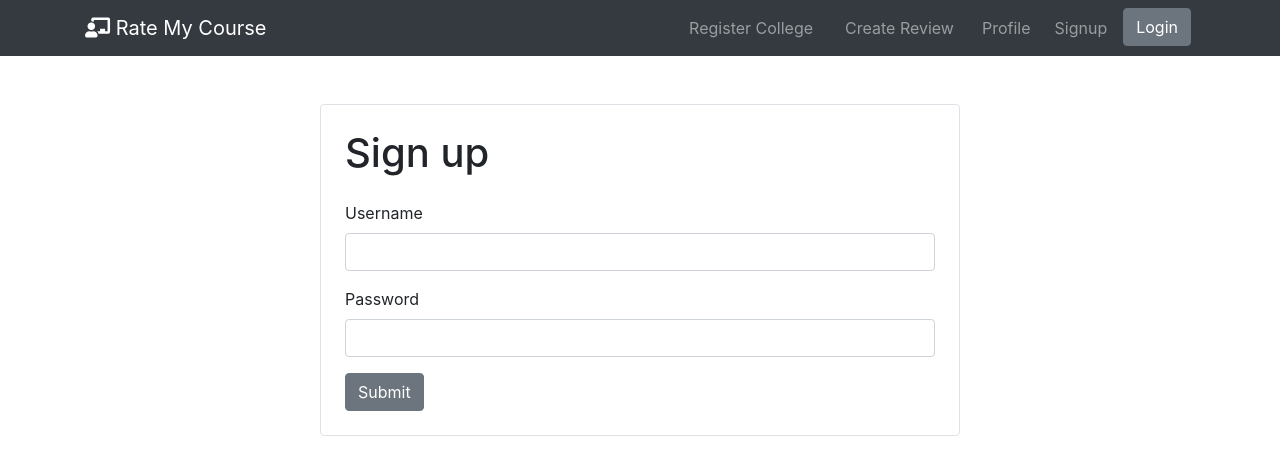
After one commit to Alexander-Molotkov/Rate-My-Course, a Node server app: page /signup in a window 1280 px wide. The commit adds this page. Shown: the top 475 px of the page. Run offline with Node 20, Linux system fonts and the light colour scheme; some libraries are stand-ins or nearby versions.

Commit message:
Add signup and main routes

```diff
--- a/app.js
+++ b/app.js
@@ -9,7 +9,11 @@ app.engine("handlebars", handlebars.engine);
 app.set("view engine", "handlebars");
 app.set("port", 7005);
 
-// SHOW ROUTE for main page
+// ----------------------------------------------
+// HOME PAGE
+// ----------------------------------------------
+
+// READ ROUTE for main page
 app.get("/", function(req, res, next){
 	var context = {};
 	var queryString = `SELECT * FROM Colleges;`;
@@ -24,7 +28,11 @@ app.get("/", function(req, res, next){
 	});
 });
 
-// SHOW ROUTE for profiles
+// ----------------------------------------------
+// PROFILE PAGE
+// ----------------------------------------------
+
+// READ ROUTE for profiles
 app.get("/profile", function(req, res, next){
 	var context = {};
 	var queryString = `SELECT Authors.username,
@@ -55,11 +63,14 @@ app.get("/profile", function(req, res, next){
 	});
 });
 
-// SHOW ROUTE for Register College
+// ----------------------------------------------
+// REGISTER COLLEGE PAGE
+// ----------------------------------------------
+
+// READ ROUTE for Register College
 app.get("/newcollege", function(req, res, next){
 	res.render("newcollege");
 });
-
 // CREATE ROUTE for Colleges
 app.post("/newcollege", function(req, res, next){
 	var queryString = `INSERT INTO Colleges(collegeName, state)
@@ -76,7 +87,32 @@ app.post("/newcollege", function(req, res, next){
 	});
 });
 
+// ----------------------------------------------
+// SIGNUP PAGE
+// ----------------------------------------------
+
+// READ ROUTE for Signup
+app.get("/signup", function(req, res, next){
+	res.render("signup");
+});
+// CREATE ROUTE for Signup
+app.post("/signup", function(req, res, next){
+	var queryString = `INSERT INTO Authors(username, password) VALUES (?, ?);`;
+	var newAuthor = [req.body.username, req.body.password];
+
+	console.log(req.body);
+	mysql.pool.query(queryString, newAuthor, function(err, rows, fields){
+		if(err){
+			next(err);
+			return;
+		}
+		res.redirect("/");
+	});
+});
+
+// ----------------------------------------------
 // ERROR HANDLING
+// ----------------------------------------------
 app.use(function (req, res) {
 	res.status(404);
 	res.render("404");
--- a/views/layouts/main.handlebars
+++ b/views/layouts/main.handlebars
@@ -34,7 +34,7 @@
                         <a class="nav-link" href="/profile">Profile</a>
                     </li>
                     <li class="nav-item mx-1">
-                        <a class="nav-link" href="signup.html">Signup</a>
+                        <a class="nav-link" href="/signup">Signup</a>
                     </li>
                     <li class="nav-item mx-1">
                         <button type="button" class="btn btn-secondary" id="login">Login</button>
--- /dev/null
+++ b/views/signup.handlebars
@@ -0,0 +1,16 @@
+<div class="container border rounded my-5 w-50 p-4">
+    <h1 class="mb-4">Sign up</h1>
+
+    <form action="/signup" method="POST">
+        <div class="form-group">
+            <label for="course">Username</label>
+            <input type="text" class="form-control" name="username" id="username" required>
+        </div>
+        <div class="form-group">
+            <label for="course">Password</label>
+            <input type="password" class="form-control" name="password" id="password" required pattern=".{8,}"
+                title="Password must be 8 characters minimum">
+        </div>
+        <button type="submit" class="btn btn-secondary">Submit</button>
+    </form>
+</div>
```
